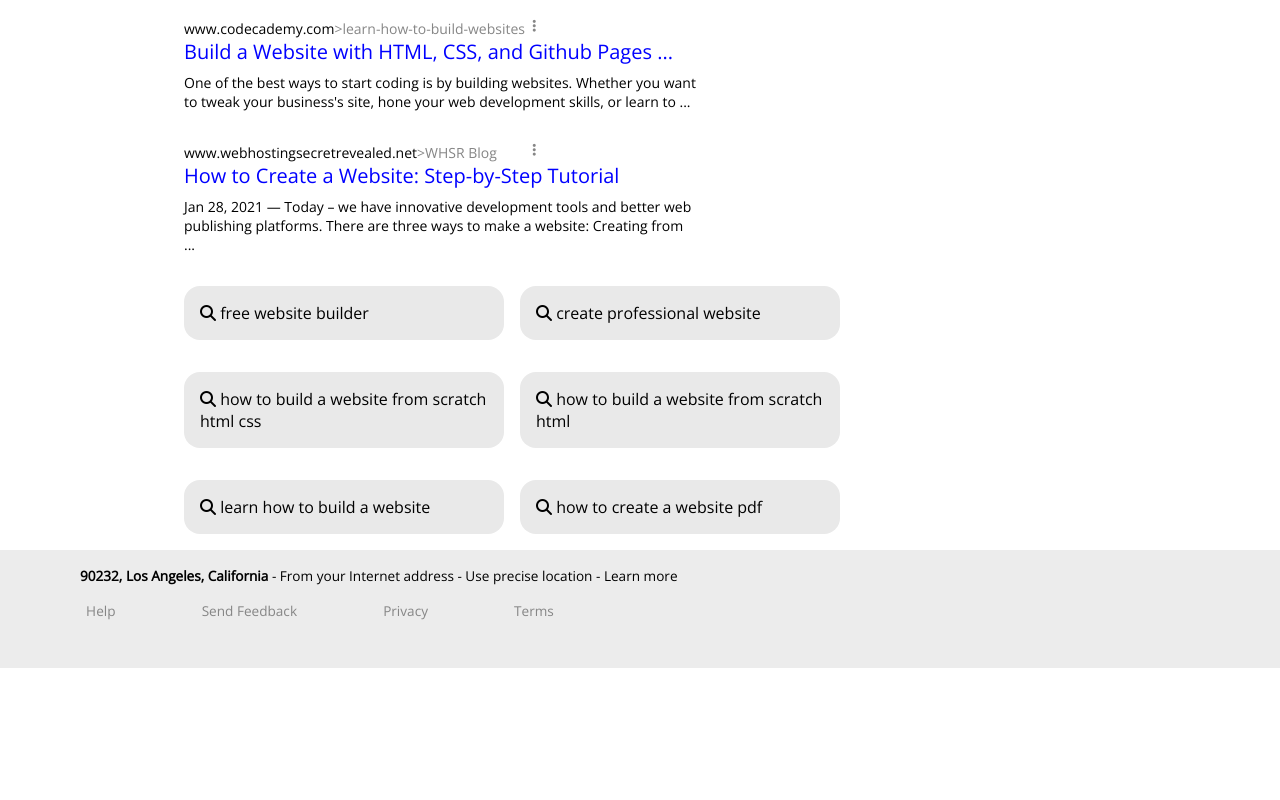
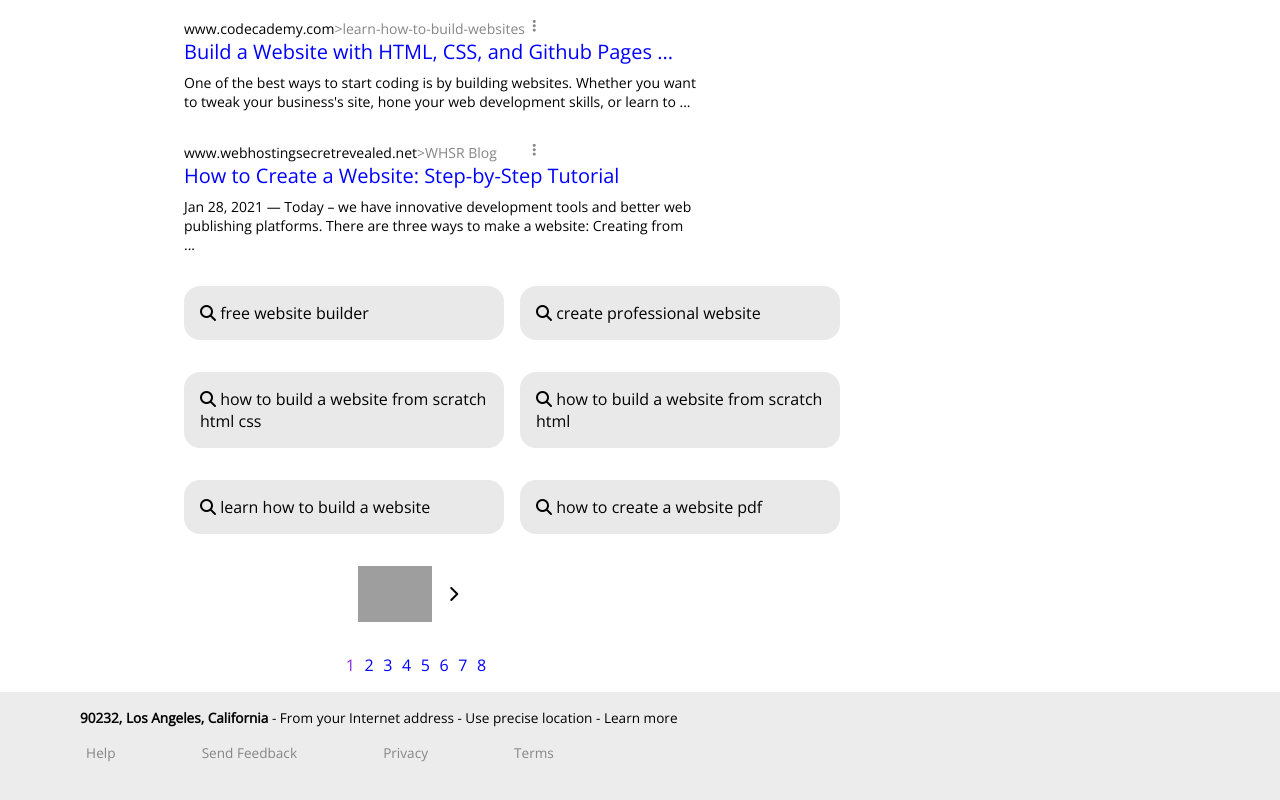
Before and after one commit to hmjoyce451/google-search-results-page, a plain HTML site: page index.html in a window 1280 px wide. Shown: the part 1415-2215 px from the top of the page. Before the commit the page ends 2083 px from the top, so only its background shows below. Drawn offline with nearby package versions, Linux system fonts and the light colour scheme; grey boxes are pictures that could not be loaded.

Commit message:
added next page links before the footer

```diff
--- a/index.html
+++ b/index.html
@@ -237,6 +237,22 @@
             </div>
         </div>
     </div>
+    <div class="next-page-link-container">
+        <div class="google-img">
+            <img src="https://www.google.com/images/branding/googlelogo/1x/googlelogo_color_272x92dp.png" alt="Google Logo" class="next-logo">
+            <i class="fas fa-chevron-right"></i>
+        </div>
+            <ul class="next-pages">
+                <li><a href="#" class="clicked">1</a></li>
+                <li><a href="#">2</a></li>
+                <li><a href="#">3</a></li>
+                <li><a href="#">4</a></li>
+                <li><a href="#">5</a></li>
+                <li><a href="#">6</a></li>
+                <li><a href="#">7</a></li>
+                <li><a href="#">8</a></li>
+            </ul>
+    </div>
     <div class="footer">
         <p class="location">90232, Los Angeles, California <span>- From your Internet address - Use precise location - Learn more</span></p>
         <ul>
--- a/style.css
+++ b/style.css
@@ -164,6 +164,56 @@ form i {
     border-radius: 1rem;
     margin: 0 1rem 0 0;
 }
+
+/* next page links */
+.next-page-link-container {
+    width: 65vw;
+}
+.google-img {
+    display: flex;
+    align-items: center;
+    justify-content: center;
+    padding: 1rem;
+}
+.google-img img:hover,
+.google-img i:hover {
+    cursor: pointer;
+}
+.google-img img {
+    height: 7vh;
+}
+.google-img i {
+    padding: 1rem;
+}
+
+.next-pages {
+    display: flex;
+    width: 65vw;
+    align-items: center;
+    justify-content: center;
+}
+.next-pages ul {
+    display: flex;
+    justify-content: center;
+    align-items: center;
+
+}
+.next-pages li {
+    list-style: none;
+    padding: 1rem 0.3rem;
+    align-items: center;
+}
+.next-pages a {
+    text-decoration: none;
+    color: blue;
+}
+.next-pages a:hover {
+    text-decoration: underline;
+}
+.clicked {
+    color: blueviolet !important;
+}
+
 .footer {
     background-color: rgb(236, 236, 236);
     padding-bottom: 3rem;
```
